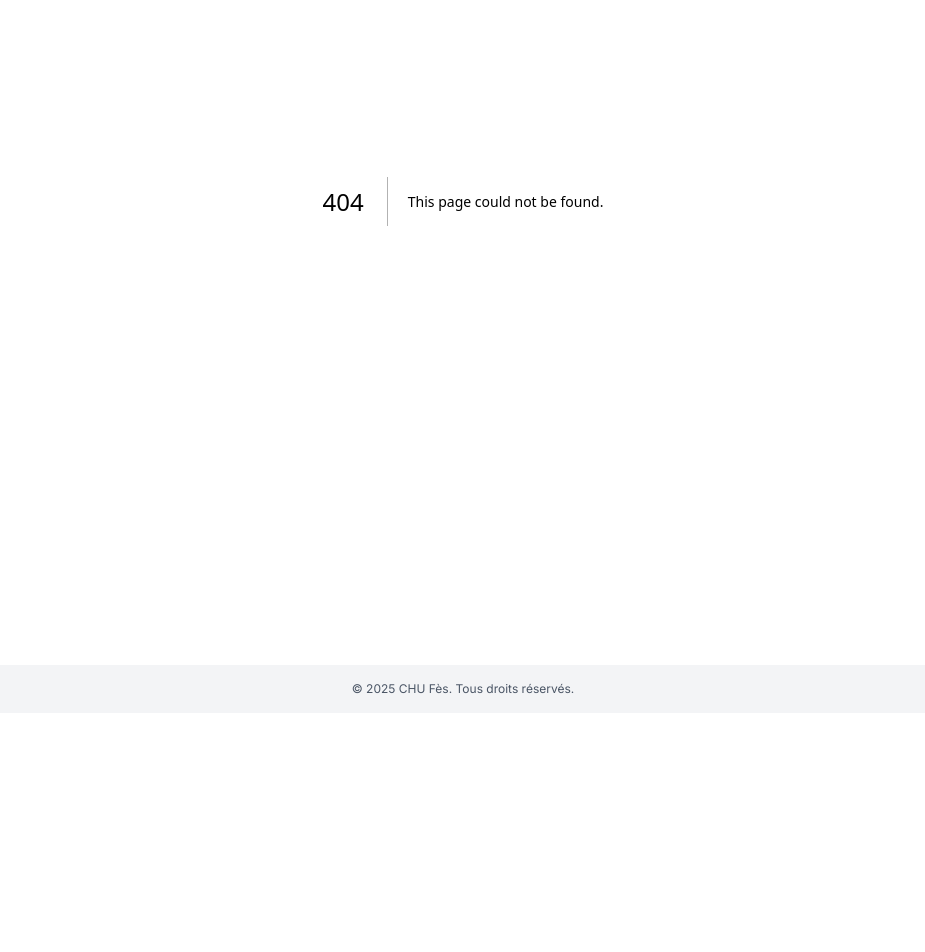
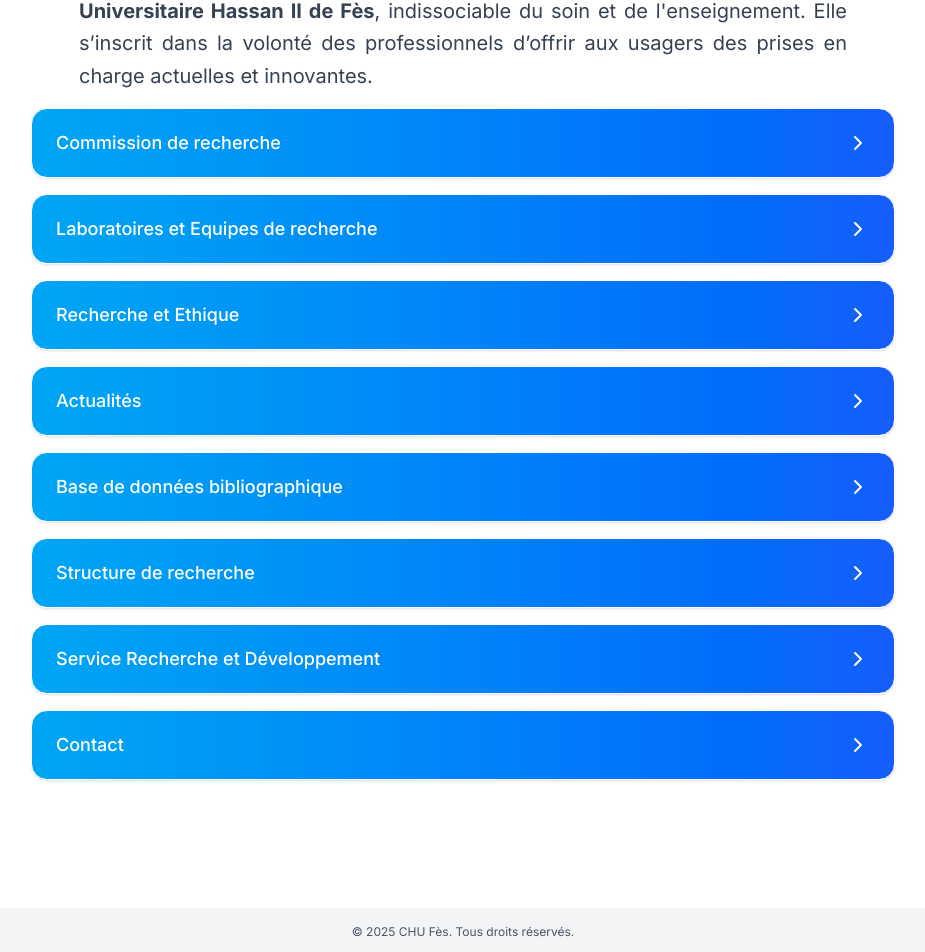
Before and after one commit to DEZZZ-GH/chu-fes, a Next.js app: page /recherche in a window 1280 px wide. Before the commit this address had no page. Shown: the part 311-1263 px from the top of the page, without its empty margins (177-1102 px from the left). Before the commit the page ends 1024 px from the top, so only its background shows below. Built offline with nearby package versions, Linux system fonts and the light colour scheme.

Commit message:
recherche page built

```diff
--- a/package.json
+++ b/package.json
@@ -10,6 +10,7 @@
   },
   "dependencies": {
     "framer-motion": "^12.23.5",
+    "lucide-react": "^0.525.0",
     "next": "^15.4.1",
     "react": "^19.0.0",
     "react-dom": "^19.0.0"
--- /dev/null
+++ b/src/app/recherche/page.tsx
@@ -0,0 +1,154 @@
+'use client';
+import { useState } from 'react';
+import { ChevronRight } from 'lucide-react';
+
+const sections = [
+  {
+    title: 'Commission de recherche',
+    content: (
+      <>
+        <p>
+          Conjointement avec son partenaire la Faculté de Médecine et de Pharmacie de Fès, le Centre Hospitalier Hassan II a procédé à la création d’un Comité de Recherche Scientifique dont les compétences sont notamment:
+        </p>
+        <ol className="list-decimal list-inside space-y-2">
+          <li>Coordination des activités de recherche au niveau du CHH II et la FMPF, en matière de recherche scientifique, en tant que deux structures complémentaires.</li>
+          <li>Appui à la mise en œuvre des orientations stratégiques du CHH II et de la FMPF, en matière de recherche scientifique.</li>
+          <li>Lancement de l’appel à projets conjoint des deux institutions.</li>
+          <li>Évaluation et sélection des projets de recherche à financer par le CHH II et/ou la FMPF, au regard des priorités de santé publique et aux orientations des deux institutions.</li>
+          <li>Suivi des projets de recherche financés par les deux établissements.</li>
+        </ol>
+      </>
+    )
+  },
+  {
+    title: 'Laboratoires et Equipes de recherche',
+    content: (
+      <>
+        <p>
+          Pour la réalisation de sa mission « Recherche » le Centre Hospitalier Hassan II travaille en étroite collaboration avec son partenaire principal la Faculté de Médecine et de Pharmacie de Fès en s’appuyant notamment sur les enseignants chercheurs exerçant au dit Centre.
+        </p>
+        <p>
+          Les enseignants chercheurs sont regroupés en équipes de recherche d’un même champ disciplinaire, travaillant au sein de différents laboratoires. Chaque laboratoire est formé au minimum de 3 équipes de recherche et chaque équipe de recherche est formée au minimum par 3 enseignants. Ces laboratoires sont :
+        </p>
+        <ul className="list-disc list-inside space-y-2">
+          <li>Recherche Biomédicale et translationelle</li>
+          <li>Laboratoire de Neuroscience clinique 1/07L</li>
+          <li>Laboratoire de la biologie des cancers 3/07 L</li>
+          <li>Laboratoire d’épidémiologie, recherche clinique et santé communautaire 4/07 L</li>
+          <li>Laboratoire de bases moléculaires en pathologie humaine et outils thérapeutiques 5/07 L</li>
+        </ul>
+      </>
+    )
+  },
+  {
+    title: 'Recherche et Ethique',
+    content: (
+      <p>
+        Le comité d’éthique est chargé d’étudier les problèmes d'éthique et de valider les projets de recherche émanant des différentes équipes de recherche. Le comité veille à ce que le libre choix des volontaires soit respecté et que les risques encourus soient réduits au minimum.
+      </p>
+    )
+  },
+  {
+    title: 'Actualités',
+    content: (
+      <p>
+        Au Maroc, une nouvelle loi 28-13 fixant de nouvelles conditions légales de nature à garantir la réalisation des recherches biomédicales dans un contexte de sécurité maximale pour la santé et la vie des personnes qui s'y prêtent.
+      </p>
+    )
+  },
+  {
+    title: 'Base de données bibliographique',
+    content: (
+      <p>
+        Nous disposons d'une base de données bibliographique recueillant la production scientifique du CHU Hassan II.
+      </p>
+    )
+  },
+  {
+  title: 'Structure de recherche',
+  content: (
+    <>
+      <p>
+        Pour la promotion de la recherche scientifique, le CHH II de Fès travaille en étroite collaboration avec son partenaire principal la Faculté de Médecine et de Pharmacie de Fès. De ce fait, les orientations stratégiques et les axes de recherche prioritaires sont définis conjointement entre les deux institutions.
+        En parallèle, le CHH II ne cesse de consolider ses partenariats, national et international, dans ce domaine.
+      </p>
+      <ol className="list-decimal list-inside mt-4">
+        <li>Service Recherche et développement</li>
+        <li>Commission de Recherche</li>
+        <li>Laboratoire et équipe de Recherche</li>
+      </ol>
+    </>
+  )
+},
+  {
+    title: 'Service Recherche et Développement',
+    content: (
+      <p>
+        Au Centre Hospitalier Hassan II de Fès, la recherche est spécifiquement animée par le Service Recherche et Développement qui a pour mission de développer une dynamique de la recherche, des services et des personnels du dit établissement. Le service Recherche et Développement est chargé d’initier et coordonner l’ensemble des recherches menées par ses différents personnels.
+      </p>
+    )
+  },
+  {
+    title: 'Contact',
+    content: (
+      <p>
+        <strong>Email :</strong> recherchechu@gmail.com
+      </p>
+    )
+  },
+];
+
+
+export default function RechercheModern() {
+  const [openIndex, setOpenIndex] = useState<number | null>(null);
+
+  return (
+    <div className="max-w-4xl mx-auto px-4 py-16 space-y-4">
+      <h1 className="text-3xl sm:text-4xl font-bold text-center text-gray-800 mb-6">
+  RECHERCHE ET INNOVATION
+</h1>
+      <div className="border-b border-cyan-500 w-24 mx-auto mb-8"></div>
+
+<p className="max-w-3xl mx-auto text-gray-700 text-lg sm:text-xl text-justify leading-relaxed px-4 sm:px-0 mt-6">
+  La recherche constitue l’une des principales missions du <strong className="text-gray-700">Centre Hospitalier Universitaire Hassan II de Fès</strong>, indissociable du soin et de l'enseignement.
+  Elle s’inscrit dans la volonté des professionnels d’offrir aux usagers des prises en charge actuelles et innovantes.
+</p>
+
+
+      {sections.map((section, index) => {
+        const isOpen = openIndex === index;
+        return (
+          <div
+            key={index}
+            className={`transition-all duration-300 border rounded-2xl shadow-sm ${
+              isOpen ? 'bg-white' : 'bg-gradient-to-r from-sky-500 to-blue-600 text-white'
+            }`}
+          >
+            <button
+              onClick={() => setOpenIndex(isOpen ? null : index)}
+              className="w-full px-6 py-5 flex items-center justify-between group"
+            >
+              <span className={`text-lg font-medium transition-all ${isOpen ? 'text-sky-700' : 'text-white'}`}>
+                {section.title}
+              </span>
+              <ChevronRight
+                className={`h-6 w-6 transition-transform ${
+                  isOpen ? 'rotate-90 text-sky-700' : 'text-white group-hover:translate-x-1'
+                }`}
+              />
+            </button>
+
+            <div
+  className={`overflow-hidden transition-all duration-500 px-6 ${
+    isOpen ? 'max-h-[1000px] pt-0 pb-6' : 'max-h-0 pt-0 pb-0'
+  }`}
+>
+
+              <p className="text-gray-700 leading-relaxed">{section.content}</p>
+            </div>
+          </div>
+        );
+      })}
+    </div>
+  );
+}
```
Also changed, not shown: 1 other file (tests, documents, lock files or other folders).
